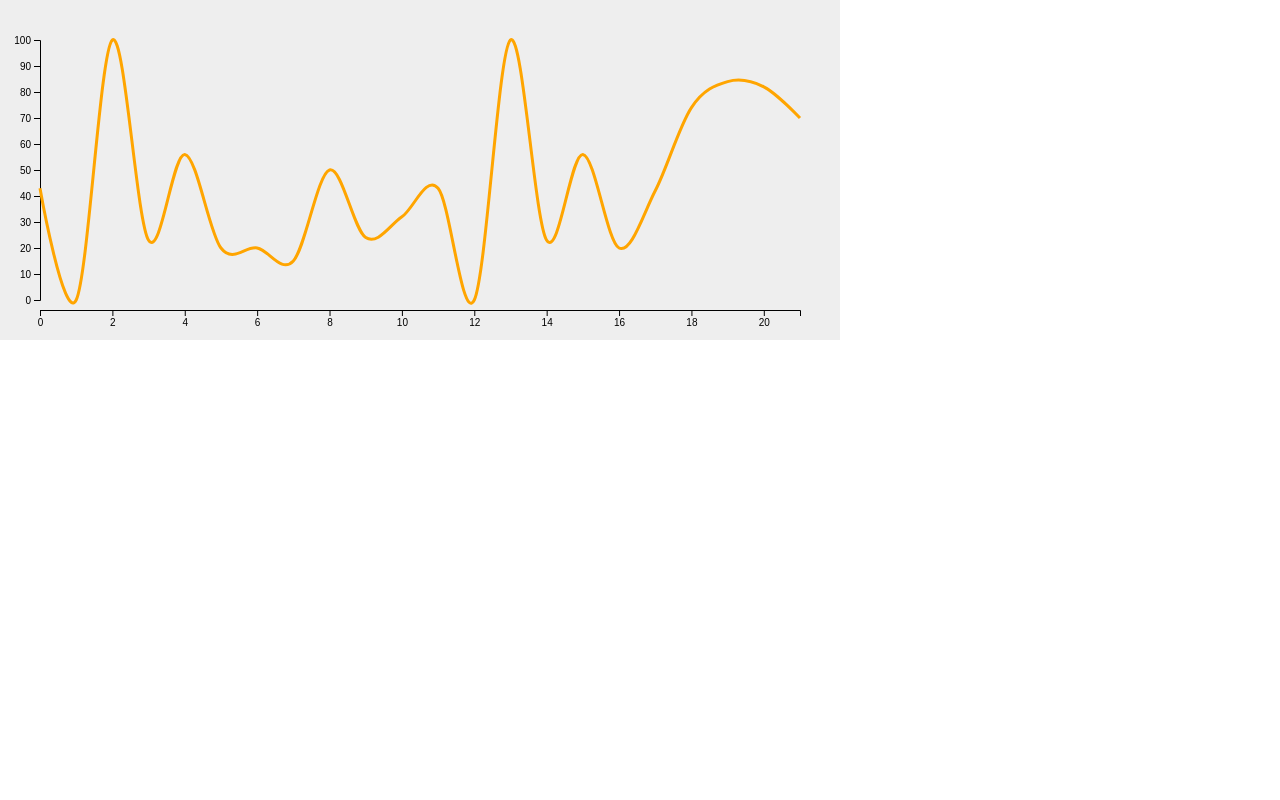
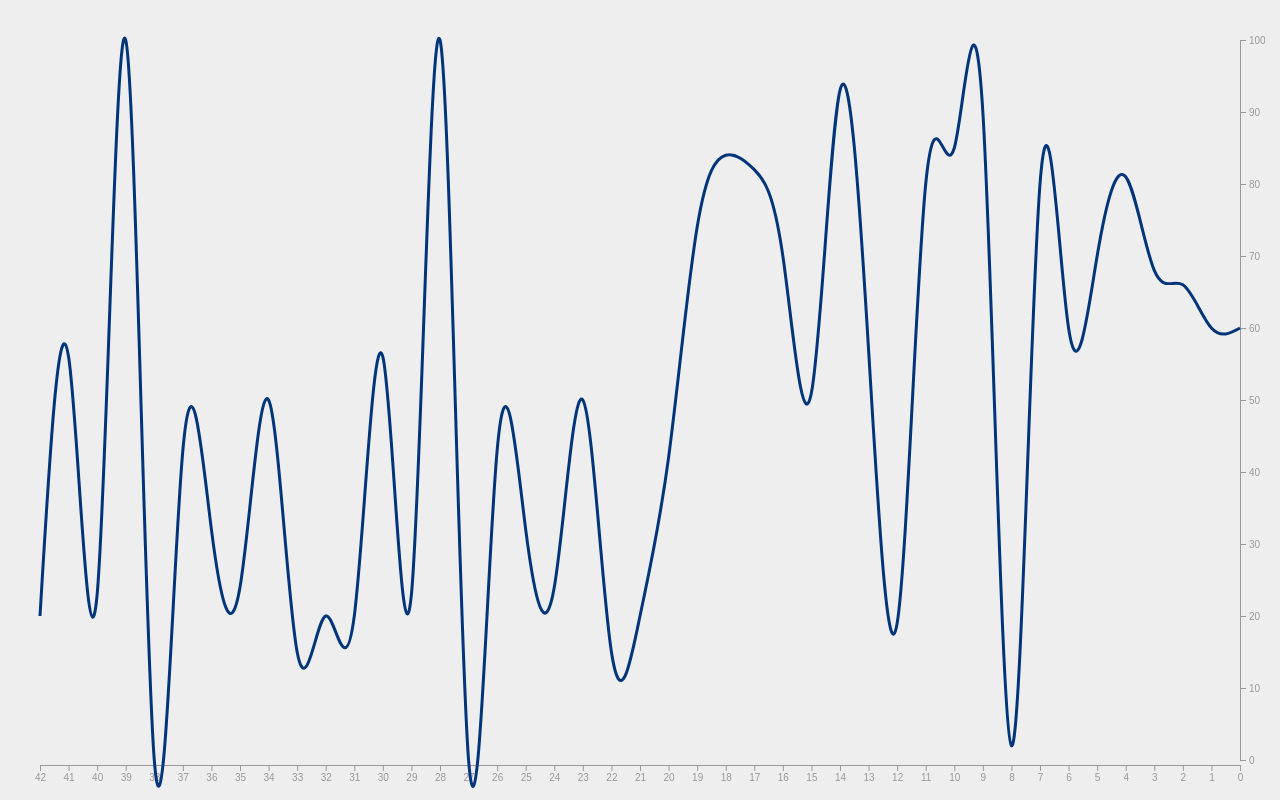
Before and after one commit to danieltkach/line-basic, a React (Vite) app: page / in a window 1280 px wide. Built offline with nearby package versions, Linux system fonts and the light colour scheme.

Commit message:
removed comments

```diff
--- a/src/App.jsx
+++ b/src/App.jsx
@@ -1,33 +1,25 @@
 import { useState, useEffect } from 'react';
 import { D3Line } from "./D3Line"
 
+const appStyles = { height: '100vh' };
 
 export const App = () => {
-	// const tempLine = [20, 15, 50, 24, 32, 43, 0, 100, 23, 56, 20,	20, 15, 50, 24, 32, 43, 0, 100, 23, 56, 20];
-	// let lines = [tempLine, tempLine, tempLine, tempLine];
-	// const [D3LineData, setD3LineData] = useState(lines);
 	const [D3LineData, setD3LineData] = useState([20, 15, 50, 24, 32, 43, 0, 100, 23, 56, 20,	20, 15, 50, 24, 32, 43, 0, 100, 23, 56, 20]);
 
 	useEffect(() => {
 		const timer1 = setInterval(() => {
 			let newData = [...D3LineData];
-			newData.shift();
-			newData.push(Math.round(Math.random() * 100));
+			if (newData.length > 50) newData.pop();
+			newData.unshift(Math.round(Math.random() * 100));
 			setD3LineData(newData);
-
-			// for (let i = 0; i < 25; i++) {
-			// 	for (let j = 0; j < 4; j++) {
-			// 		lines[j].shift();
-			// 		lines[j].push(Math.round(Math.random() * 100))
-			// 	}
-			// }
-			// setD3LineData(lines);
-		}, 1000);
+		}, 250);
 
 		return () => clearInterval(timer1);
 	}, [D3LineData]);
 
 	return (
-		<D3Line data={D3LineData} />
+		<div className="App" style={appStyles}>
+			<D3Line data={D3LineData} />
+		</div>
 	)
 }
--- a/src/D3Line.jsx
+++ b/src/D3Line.jsx
@@ -1,12 +1,34 @@
-import { useEffect, useRef } from 'react';
+import { useState, useEffect, useRef } from 'react';
 import * as d3 from 'd3';
 
+const useResizeObserver = (ref) => {
+	const [dimensions, setDimensions] = useState(null);
+
+	useEffect(() => {
+		const resizeObserver = new ResizeObserver(entries => {
+			const { width, height } = entries[0].contentRect;
+			setDimensions({ width, height });
+		});
+		resizeObserver.observe(ref.current);
+
+		return () => resizeObserver.unobserve(ref.current);
+	}, [ref]);
+
+	return dimensions;
+}
+
 export const D3Line = ({ data }) => {
+	const containerRef = useRef();
+	const dimensions = useResizeObserver(containerRef);
 	const svgRef = useRef();
-	const svgWidth = 800;
-	const svgHeight = 300;
+
+	useEffect(() => {
+		if (!dimensions) return;
+
 		const verticalMargin = 40;
 		const horizontalMargin = 40;
+		const svgWidth = dimensions.width - horizontalMargin;
+		const svgHeight = dimensions.height - verticalMargin;
 
 		const svg = d3.select(svgRef.current)
 			.attr('width', svgWidth + horizontalMargin)
@@ -14,46 +36,55 @@ export const D3Line = ({ data }) => {
 			.style('background', "#eee");
 
 		const xScale = d3.scaleLinear()
-		.domain([0, data.length - 1])
-		.range([0, svgWidth-horizontalMargin]);
+			.domain([data.length - 1, 0])
+			.range([0, svgWidth - horizontalMargin]);
 
 		const yScale = d3.scaleLinear()
 			.domain([0, 100])
-		.range([svgHeight-verticalMargin, 0]);
+			.range([svgHeight - verticalMargin, 0]);
+
+		const colorScale = d3.scaleLinear()
+			.domain([50, 100])
+			.range(['green', 'red']);
 
 		const line1 = d3.line()
 			.x((v, i) => xScale(i))
 			.y(yScale)
-		.curve(d3.curveCardinal);
+			.curve(d3.curveNatural);
 
-	const xAxis = d3.axisBottom(xScale);
+		const xAxis = d3.axisBottom(xScale).ticks(data.length);
 		svg.select('.x-axis')
-		.style('transform', `translate(${horizontalMargin}px, ${svgHeight+10}px)`)
+			.style('transform', `translate(${horizontalMargin}px, ${svgHeight + 5}px)`)
 			.call(xAxis);
 
-	const yAxis = d3.axisLeft(yScale);
+		const yAxis = d3.axisRight(yScale);
 		svg.select('.y-axis')
-	.style('transform', `translate(${horizontalMargin}px, ${verticalMargin}px)`)
+			.style('transform', `translate(${svgWidth}px, ${verticalMargin}px)`)
 			.call(yAxis);
 
-	useEffect(() => {
+		svg.selectAll('.domain').style('stroke', '#999');
+		svg.selectAll('.tick line').style('stroke', '#999');
+		svg.selectAll('.tick text').style('fill', '#999').style('stroke', 'none');
+
 		svg
 			.selectAll('.line')
 			.data([data])
 			.join('path')
 			.attr('class', 'line')
 			.attr('d', line1)
+			.attr('stroke', d => '#00357a')
+			// .attr('stroke', d => colorScale(d[0]))
 			.attr('fill', 'none')
-			.attr('stroke', 'orange')
 			.attr('stroke-width', 3)
 			.style('transform', `translate(${horizontalMargin}px, ${verticalMargin}px)`)
-
 	}, [data]);
 
 	return (
-		<svg ref={svgRef}>
+		<div ref={containerRef} className="D3Line" style={{ display: 'flex', alignItems: 'stretch', height: '100%'}}>
+			<svg ref={svgRef} style={{ display: 'block', width: '100%' }}>
 				<g className="x-axis" />
 				<g className="y-axis" />
 			</svg>
+		</div>
 	)
 }
```
Lines whose indentation alone changed are shown as unchanged.
